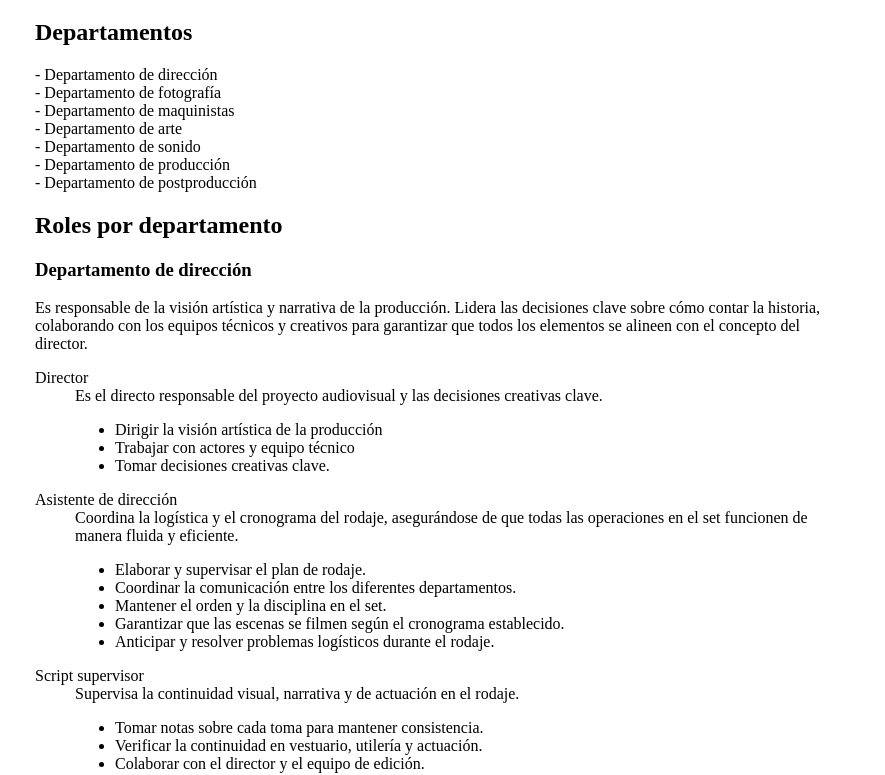
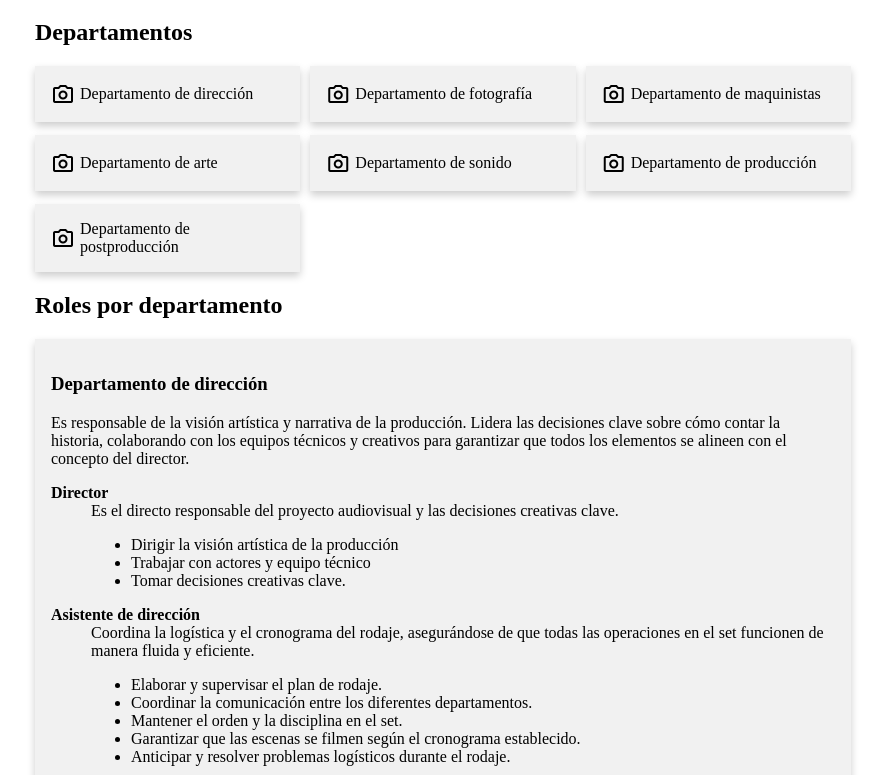
Before and after one commit to brayanlopez/cinema-roles, a plain HTML site: page index.html in a window 1280 px wide. Shown: the part 61-836 px from the top of the page, without its empty margins (197-1082 px from the left). Drawn offline with nearby package versions, Linux system fonts and the light colour scheme.

Commit message:
ADD minimal styles and fix grammar

```diff
--- a/data/roles.json
+++ b/data/roles.json
@@ -452,7 +452,7 @@
         },
         {
           "name": "Productor ejecutivo",
-          "description": "Responsable de supervisar la producción en un nivel estratégico administrativo y financiero. Asegura la financiación, viabilidad y éxito general del proyecto. Participa desde el el desarrollo hasta la finalización del proyecto audiovisual.",
+          "description": "Responsable de supervisar la producción en un nivel estratégico administrativo y financiero. Asegura la financiación, viabilidad y éxito general del proyecto. Participa desde el desarrollo hasta la finalización del proyecto audiovisual.",
           "responsibilities": [
             "Obtener y gestionar la financiación del proyecto.",
             "Asegurar la aprobación del presupuesto general y supervisar su correcta ejecución.",
--- a/data/roles.mjs
+++ b/data/roles.mjs
@@ -478,7 +478,7 @@ export const data = {
         {
           name: "Productor ejecutivo",
           description:
-            "Responsable de supervisar la producción en un nivel estratégico administrativo y financiero. Asegura la financiación, viabilidad y éxito general del proyecto. Participa desde el el desarrollo hasta la finalización del proyecto audiovisual.",
+            "Responsable de supervisar la producción en un nivel estratégico administrativo y financiero. Asegura la financiación, viabilidad y éxito general del proyecto. Participa desde el desarrollo hasta la finalización del proyecto audiovisual.",
           responsibilities: [
             "Obtener y gestionar la financiación del proyecto.",
             "Asegurar la aprobación del presupuesto general y supervisar su correcta ejecución.",
--- a/index.html
+++ b/index.html
@@ -4,12 +4,11 @@
     <meta charset="UTF-8" />
     <meta name="viewport" content="width=device-width, initial-scale=1.0" />
     <title>Cinema roles</title>
-    <style>
-      main {
-        max-width: 21.59cm;
-        margin: auto;
-      }
-    </style>
+    <link rel="stylesheet" href="main.css" />
+    <link
+      rel="stylesheet"
+      href="https://fonts.googleapis.com/css2?family=Material+Symbols+Outlined:opsz,wght,FILL,GRAD@24,400,0,0&icon_names=photo_camera"
+    />
   </head>
   <body>
     <main>
--- a/index.mjs
+++ b/index.mjs
@@ -1,29 +1,43 @@
-// TODO: move this example of how to read a json file in vanilla js to another site.
 const getData = async () => {
+  try {
+    // import { data } from "./roles.mjs";
     const response = await fetch("./data/roles.json");
-  const data = await response.json();
-  console.log("🚀 ~ getData ~ data:", data);
+    return await response.json();
+  } catch (error) {
+    console.log(error);
+    return -1;
+  }
+};
+
+const mainFlow = async () => {
+  const data = await getData();
 
   const departments = document.getElementById("Departments");
 
-  departments.innerHTML = data.departments.reduce(
+  departments.innerHTML = `<ul class="list-departments">${data.departments.reduce(
     (accumulator, currentValue) =>
-      accumulator.concat(`- ${currentValue.name} <br \>`),
+      accumulator.concat(`
+        <li class="card">
+          <span class="material-symbols-outlined">photo_camera</span>
+          ${currentValue.name}
+        </li>`),
     ""
-  );
+  )}</ul>`;
 
   const rolesByDepartment = document.getElementById("roles-by-department");
 
   let contentForRoles = "";
   data.departments.forEach(
     (element) =>
-      (contentForRoles += `<h3>${element.name}</h3>
+      (contentForRoles += `
+      <div class="card">
+        <h3>${element.name}</h3>
         <p>${element.description}</p>
         <dl>
         ${element.members.reduce(
           (accumulator, currentValue) =>
             accumulator.concat(`
-        <dt>${currentValue.name}</dt>
+          <dt><b>${currentValue.name}</b></dt>
         <dd>
           ${currentValue.description}
           <ul>
@@ -36,12 +50,12 @@ const getData = async () => {
             `),
           ""
         )}
-      </dl>`)
+        </dl>
+      </div>
+      `)
   );
 
   rolesByDepartment.innerHTML = contentForRoles;
 };
 
-// import { data } from "./roles.mjs";
-
-getData();
+mainFlow();
--- /dev/null
+++ b/main.css
@@ -0,0 +1,31 @@
+main {
+  max-width: 21.59cm;
+  margin: auto;
+}
+
+.list-departments {
+  display: grid;
+  grid-template-columns: repeat(3, minmax(100px, 1fr));
+  gap: 10px;
+  row-gap: 13px;
+  padding: 0;
+}
+
+.list-departments li {
+  display: inline-flex;
+  align-items: center;
+}
+
+.list-departments li span {
+  margin: 0 5px 0 0;
+}
+
+.card {
+  box-shadow: 0 4px 8px 0 rgba(0, 0, 0, 0.2); /* this adds the "card" effect */
+  padding: 16px;
+  background-color: #f1f1f1;
+}
+
+#roles-by-department div {
+  margin: 20px 0;
+}
```
Lines whose indentation alone changed are shown as unchanged.
